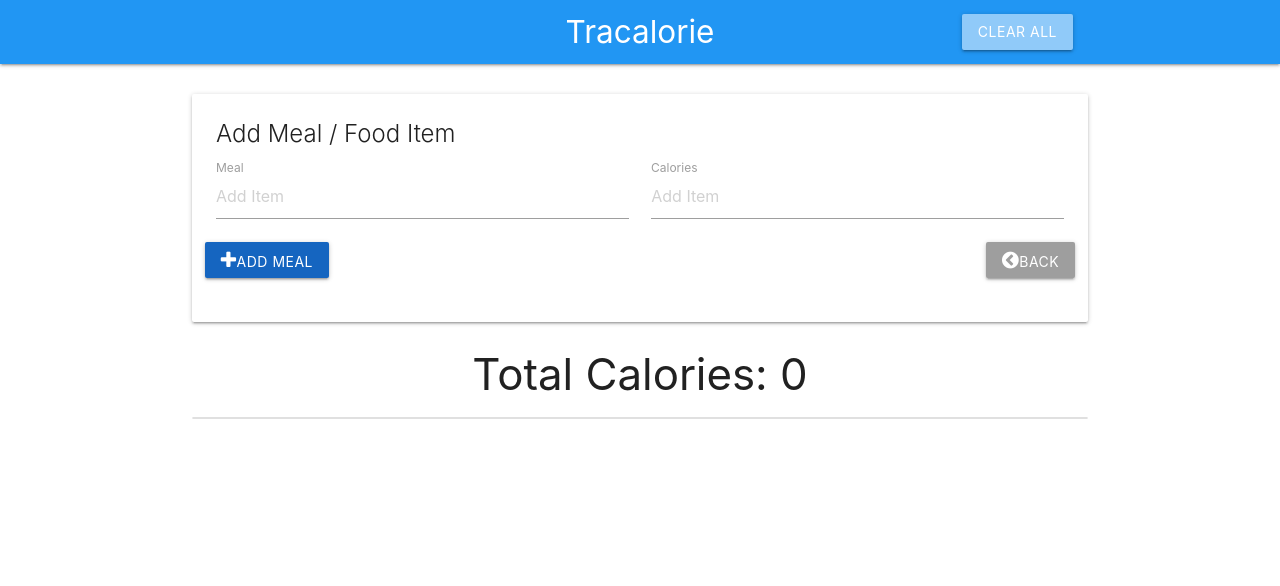
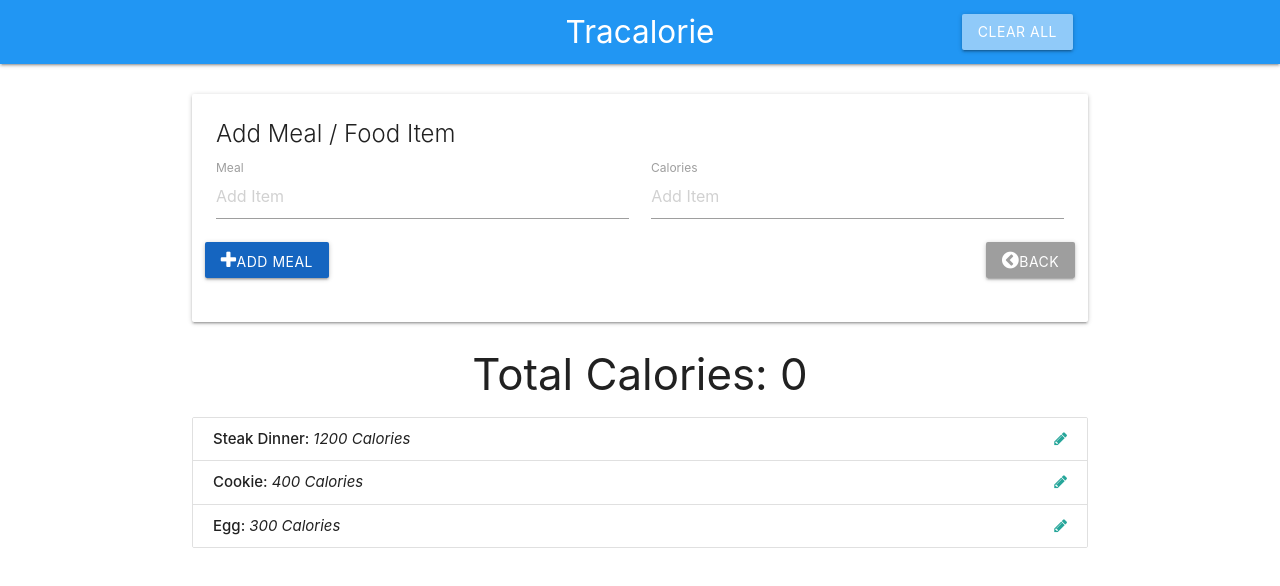
Before and after one commit to jksison/tracalorie, a plain HTML site: page index.html in a window 1280 px wide. Drawn offline with nearby package versions, Linux system fonts and the light colour scheme.

Commit message:
item list UI

```diff
--- a/app.js
+++ b/app.js
@@ -23,6 +23,9 @@ const ItemCtrl = (function() {
 
    // Public methods
    return {
+      getItems: function() {
+         return data.items;
+      },
       logData: function() {
          return data;
       }
@@ -33,10 +36,27 @@ const ItemCtrl = (function() {
 
 // UI Controller
 const UICtrl = (function() {
+   const UISelectors = {
+      itemList: '#item-list'
+   }
 
    // Public methods
    return {
+      populateItemList: function(items) {
+         let html = '';
 
+         items.forEach(function(item) {
+            html += `<li class="collection-item" id="item-${item.id}">
+                  <strong>${item.name}: </strong> <em>${item.calories} Calories</em>
+                  <a href="#" class="secondary-content">
+                     <i class="edit-item fa fa-pencil"></i>
+                  </a>
+               </li>`;
+         });
+
+         // Insert list items
+         document.querySelector(UISelectors.itemList).innerHTML = html;
+      }
    };
 })();
 
@@ -48,7 +68,11 @@ const App = (function() {
    // Public methods
    return {
       init: function() {
+         // Fetch item from data structure
+         const items = ItemCtrl.getItems();
 
+         // Populate list with items
+         UICtrl.populateItemList(items);
       }
    };
 })(ItemCtrl, UICtrl);
```
Also changed, not shown: index.html (+3 -3 lines).
